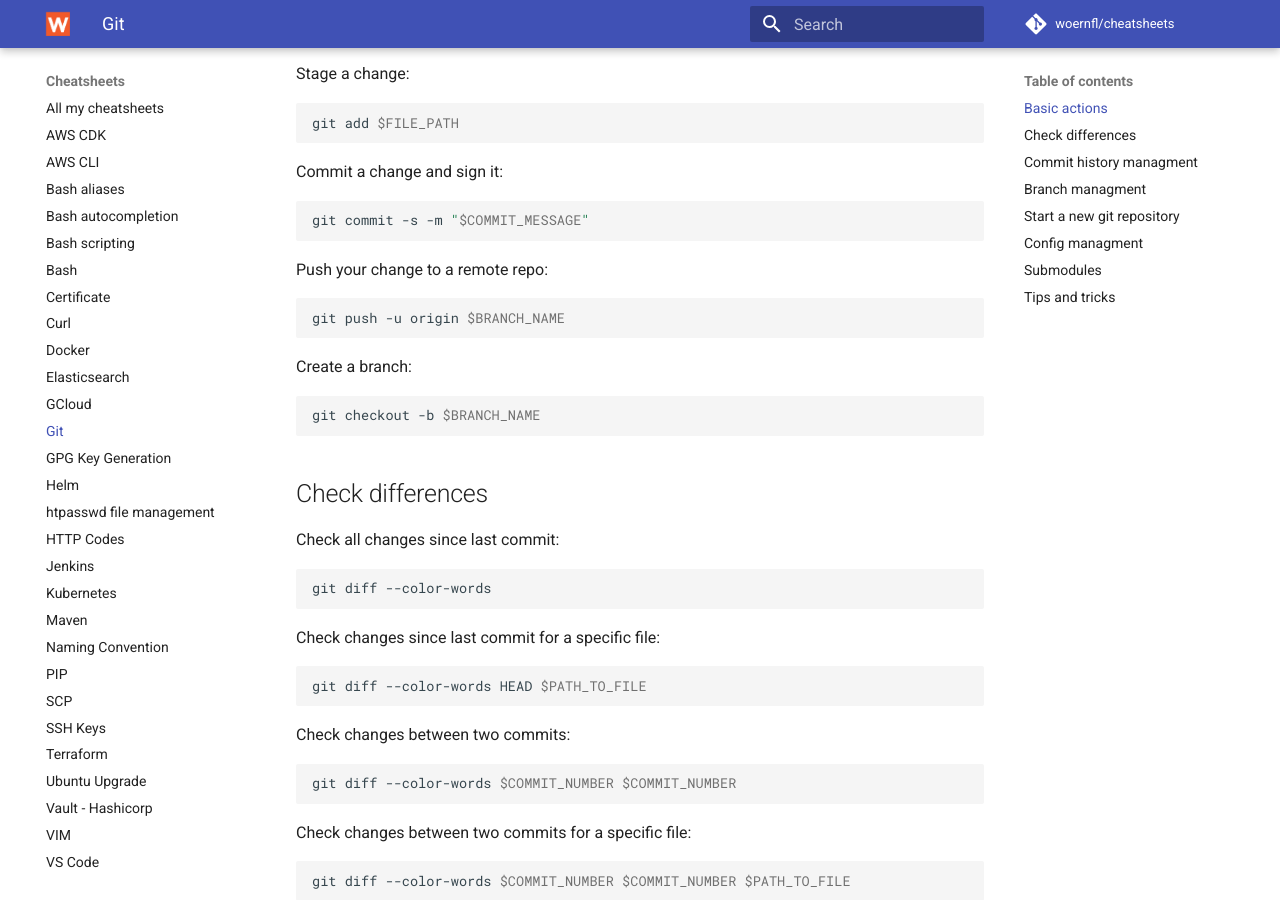
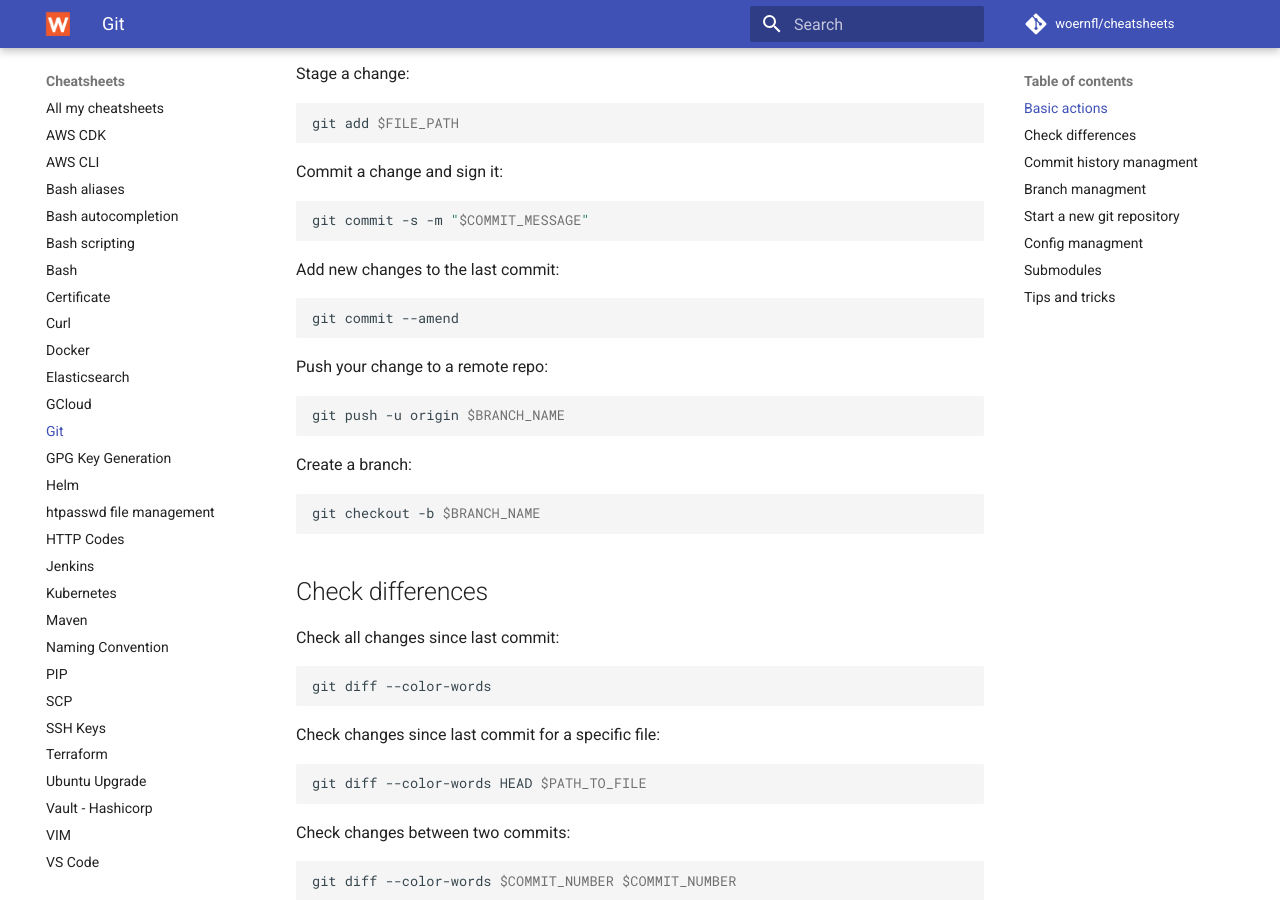
Before and after one commit to woernfl/cheatsheets, an MkDocs documentation site: the page built from docs/git.md, in a window 1280 px wide and 900 px high, scrolled down 462 px. Built offline with MkDocs 1.6.1 and Material for MkDocs 9.7.7, drawn with Linux system fonts in a browser that asks for light colours; comment, search, counter and statistics services are not loaded.

Commit message:
Update git.md

````diff
--- a/docs/git.md
+++ b/docs/git.md
@@ -30,6 +30,12 @@ Commit a change and sign it:
 
 ```bash
 git commit -s -m "$COMMIT_MESSAGE"
+```
+
+Add new changes to the last commit:
+
+```bash
+git commit --amend
 ```
 
 Push your change to a remote repo:
````
